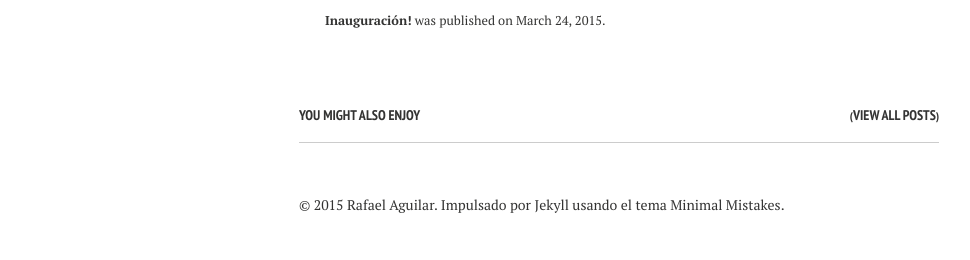
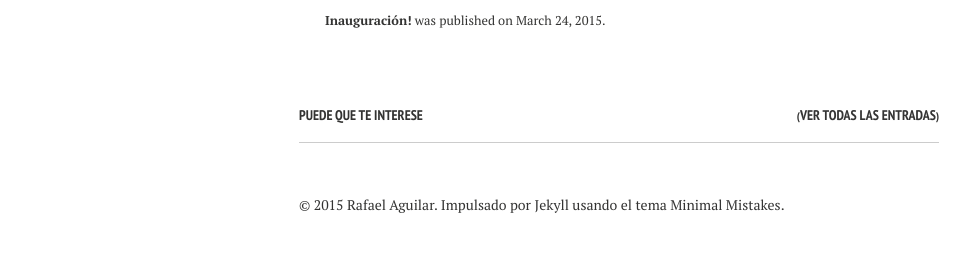
Before and after one commit to RafaAguilar/RafaAguilar.github.io, a Jekyll site: the page built from _posts/2015-03-23-inauguracion.markdown, in a window 1280 px wide. Shown: the part 794-1054 px from the top of the page, without its empty margins (21-991 px from the left). Built offline with Jekyll 4.4.1, drawn with Linux system fonts in a browser that asks for light colours; nearby versions of some CDN libraries.

Commit message:
Subiendo imagen de post de inauguración.
Minor translate

```diff
--- a/_layouts/post.html
+++ b/_layouts/post.html
@@ -14,7 +14,7 @@
 {% include _navigation.html %}
 
 {% if page.image.feature %}
-  <div class="image-wrap">
+  <div class="image-wrap">s
   <img src=
     {% if page.image.feature contains 'http' %}
       "{{ page.image.feature }}"
@@ -56,7 +56,7 @@
 
 <div class="footer-wrap">
   <div class="related-articles">
-  <h4>You might also enjoy <small class="pull-right">(<a href="{{ site.url }}/posts/">View all posts</a>)</small></h4>
+  <h4>Puede que te interese <small class="pull-right">(<a href="{{ site.url }}/posts/">Ver todas las entradas</a>)</small></h4>
     <ul>
     {% for post in site.related_posts limit:3 %}
       <li><a href="{{ site.url }}{{ post.url }}" title="{{ post.title }}">{{ post.title }}</a></li>
```
Also changed, not shown: images/Revenrencia.png (added).
